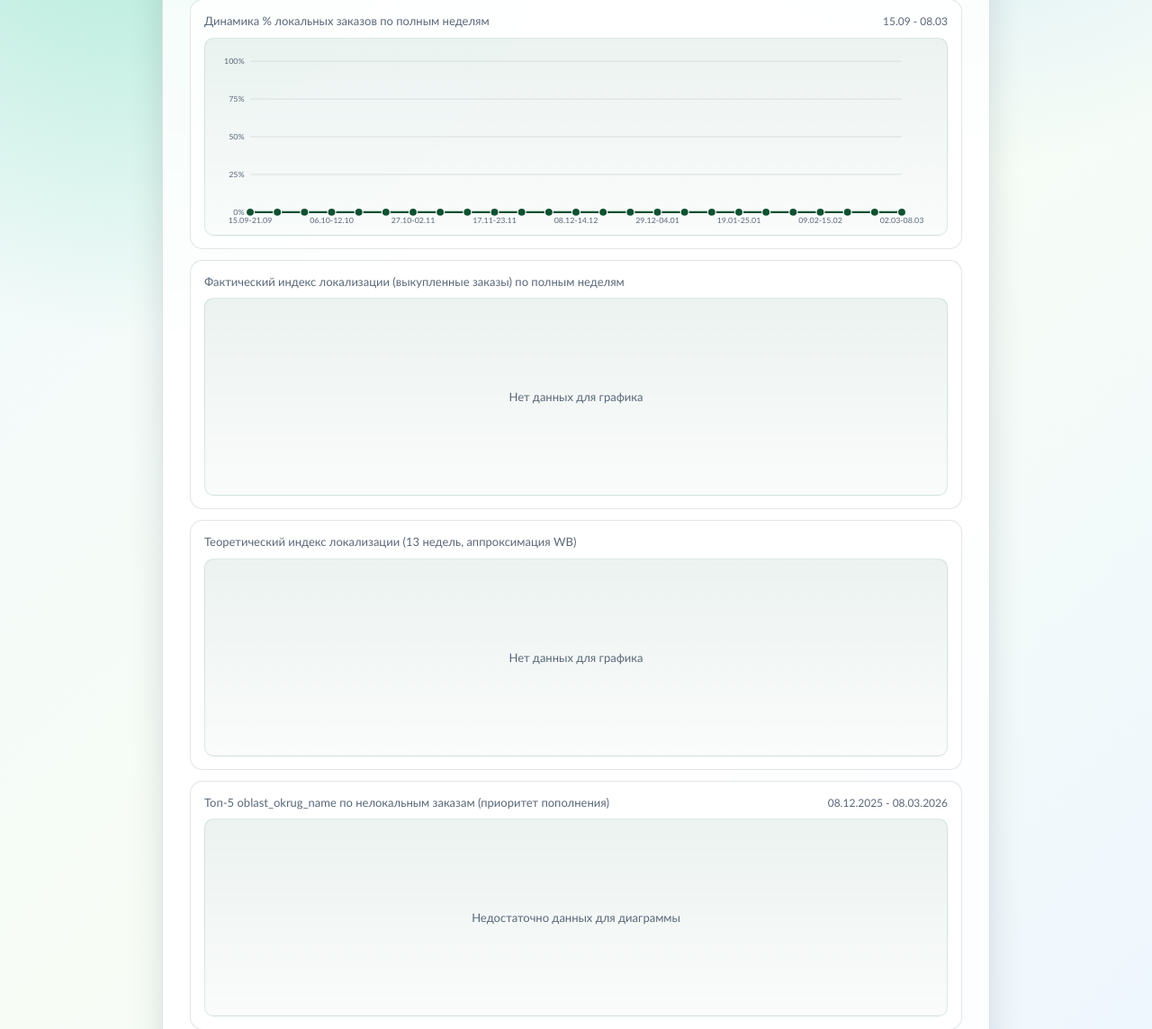
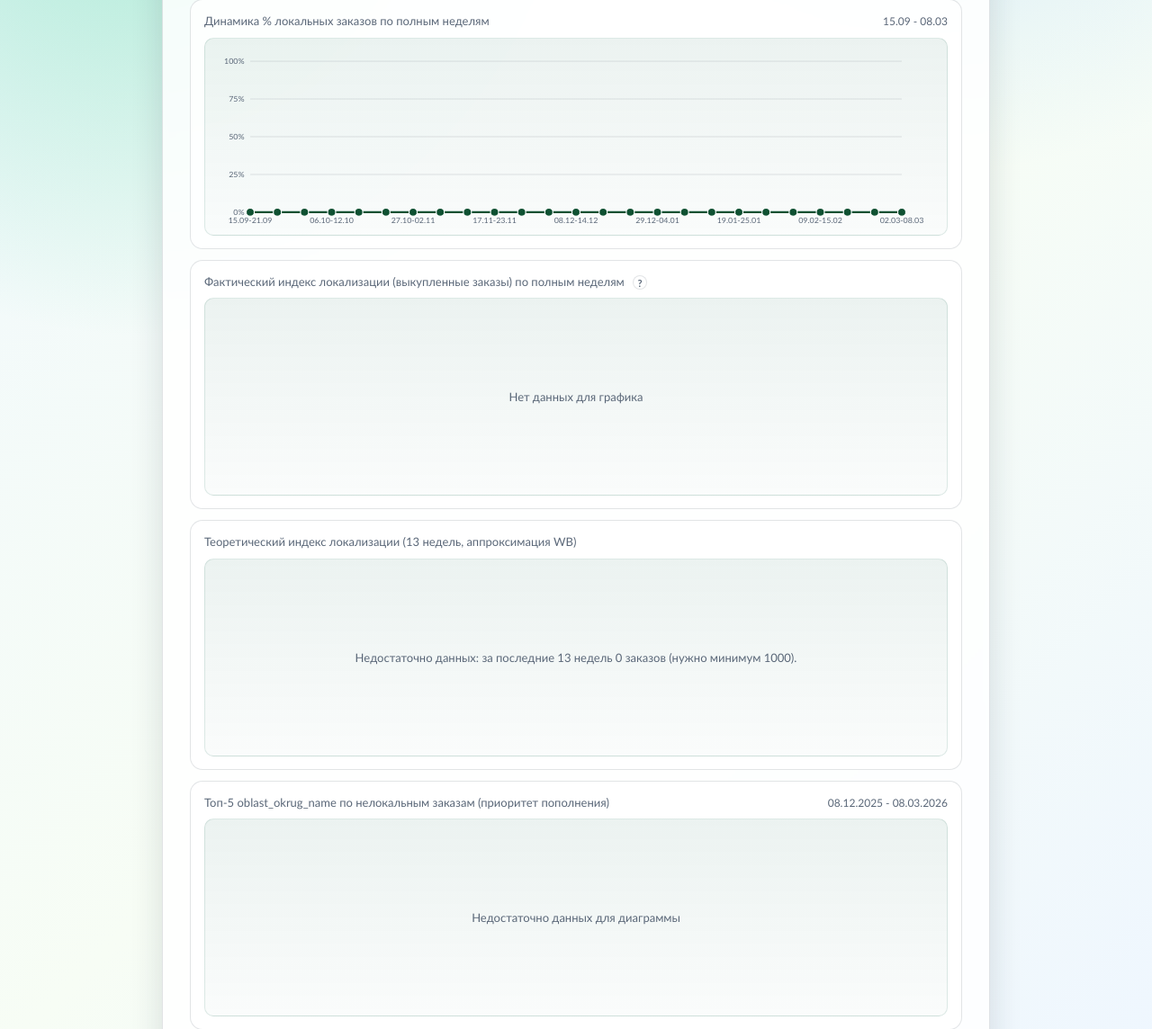
Before and after one commit to ingenererusso-cyber/wb-cloud, a Django app: page / in a window 1280 px wide. Shown: the part 483-1627 px from the top of the page at 90% size. Run offline with Django 5.2, Linux system fonts and the light colour scheme; the visitor is signed in with stand-in values (Sample User, id 1); data comes from the database, SQL or seed files in the repository; data that the repository does not hold is empty.

Commit message:
Update core services and home template

```diff
--- a/core/services/localization.py
+++ b/core/services/localization.py
@@ -392,6 +392,25 @@ def calculate_theoretical_localization_index_for_period(
     }
 
 
+def _count_theoretical_orders_for_period(
+    seller,
+    start_date,
+    end_date,
+):
+    return (
+        Order.objects
+        .filter(
+            seller=seller,
+            is_cancel=False,
+            warehouse_type="Склад WB",
+            country_name="Россия",
+            order_date__date__gte=start_date,
+            order_date__date__lte=end_date,
+        )
+        .count()
+    )
+
+
 def get_theoretical_localization_index_trend_last_full_weeks(seller, weeks=25, lookback_weeks=13):
     """
     Тренд теоретического ИЛ:
@@ -402,6 +421,7 @@ def get_theoretical_localization_index_trend_last_full_weeks(seller, weeks=25, l
     today = timezone.localdate()
     current_week_start = today - timedelta(days=today.weekday())
     last_full_week_end = current_week_start - timedelta(days=1)
+    min_orders = 1000
 
     points = []
     for offset in range(weeks - 1, -1, -1):
@@ -413,7 +433,7 @@ def get_theoretical_localization_index_trend_last_full_weeks(seller, weeks=25, l
             seller=seller,
             start_date=window_start,
             end_date=week_end,
-            min_orders=1000,
+            min_orders=min_orders,
         )
         if result is None:
             continue
@@ -428,10 +448,25 @@ def get_theoretical_localization_index_trend_last_full_weeks(seller, weeks=25, l
             }
         )
 
+    latest_window_start = last_full_week_end - timedelta(days=lookback_weeks * 7 - 1)
+    latest_window_orders = _count_theoretical_orders_for_period(
+        seller=seller,
+        start_date=latest_window_start,
+        end_date=last_full_week_end,
+    )
+
     return {
         "start_date": points[0]["week_start"] if points else None,
         "end_date": points[-1]["week_end"] if points else None,
         "start_label": points[0]["label"].split("-")[0] if points else None,
         "end_label": points[-1]["label"].split("-")[1] if points else None,
         "points": points,
+        "min_orders_required": min_orders,
+        "latest_orders_13w": int(latest_window_orders),
+        "no_data_reason": (
+            f"Недостаточно данных: за последние {lookback_weeks} недель {int(latest_window_orders)} заказов "
+            f"(нужно минимум {min_orders})."
+            if not points and latest_window_orders < min_orders
+            else None
+        ),
     }
--- a/core/services/replenishment.py
+++ b/core/services/replenishment.py
@@ -14,7 +14,6 @@ def get_sales_last_14_days(seller):
         .filter(
             seller=seller,
             order_date__gte=date_from,
-            warehouse_type="Склад WB",
             is_cancel=False,
         )
         .exclude(oblast_okrug_name__isnull=True)
--- a/core/services_stocks.py
+++ b/core/services_stocks.py
@@ -1,11 +1,12 @@
 from wb_api.client import WBStocksSupplierClient
 from .models import WarehouseStockDetailed, SellerAccount
+
 
 def sync_supplier_stocks(seller: SellerAccount):
     client = WBStocksSupplierClient(seller.api_token)  # убедись, что токен stats API
 
-
     result = client.get_supplier_stocks()
+    synced = 0
 
     for r in result:
         WarehouseStockDetailed.objects.update_or_create(
@@ -16,3 +17,6 @@ def sync_supplier_stocks(seller: SellerAccount):
             warehouse_name=r["warehouseName"],
             defaults={"quantity": r["quantity"]},
         )
+        synced += 1
+
+    return synced
--- a/templates/home.html
+++ b/templates/home.html
@@ -194,6 +194,24 @@
             color: var(--muted);
         }
 
+        .chart-help {
+            display: inline-flex;
+            align-items: center;
+            justify-content: center;
+            width: 16px;
+            height: 16px;
+            margin-left: 6px;
+            border-radius: 50%;
+            border: 1px solid var(--line);
+            color: var(--muted);
+            background: #fff;
+            font-size: 11px;
+            font-weight: 700;
+            line-height: 1;
+            cursor: help;
+            vertical-align: middle;
+        }
+
         .chart-range {
             margin: 0;
             font-size: 12px;
@@ -378,7 +396,14 @@
         </section>
         <section class="chart-card">
             <div class="chart-head">
-                <p class="chart-title">Фактический индекс локализации (выкупленные заказы) по полным неделям</p>
+                <p class="chart-title">
+                    Фактический индекс локализации (выкупленные заказы) по полным неделям
+                    <span
+                        class="chart-help"
+                        title="Чем дальше в прошлое, тем выше потенциальная погрешность: неучтённые исторические изменения габаритов карточек, фиксированные ставки и другие факторы."
+                        aria-label="Подсказка"
+                    >?</span>
+                </p>
                 {% if fact_localization_index_trend.start_label and fact_localization_index_trend.end_label %}
                     <p class="chart-range">{{ fact_localization_index_trend.start_label }} - {{ fact_localization_index_trend.end_label }}</p>
                 {% endif %}
@@ -430,7 +455,10 @@
             };
 
             if (!points.length) {
-                svg.outerHTML = '<div class="chart-empty">Нет данных для графика</div>';
+                const emptyText = config.emptyText
+                    || (config.data && config.data.no_data_reason)
+                    || "Нет данных для графика";
+                svg.outerHTML = `<div class="chart-empty">${emptyText}</div>`;
                 return;
             }
 
@@ -546,6 +574,7 @@
             minRange: 0.3,
             tickFormatter: (v) => v.toFixed(2),
             titleFormatter: (p) => `${p.label}: ${Number(p.theoretical_index).toFixed(3)} (13н заказов: ${p.orders_total_13w})`,
+            emptyText: theoreticalLocalizationIndexTrendData.no_data_reason,
         });
 
         function renderTopNonLocalDistricts(data) {
```
